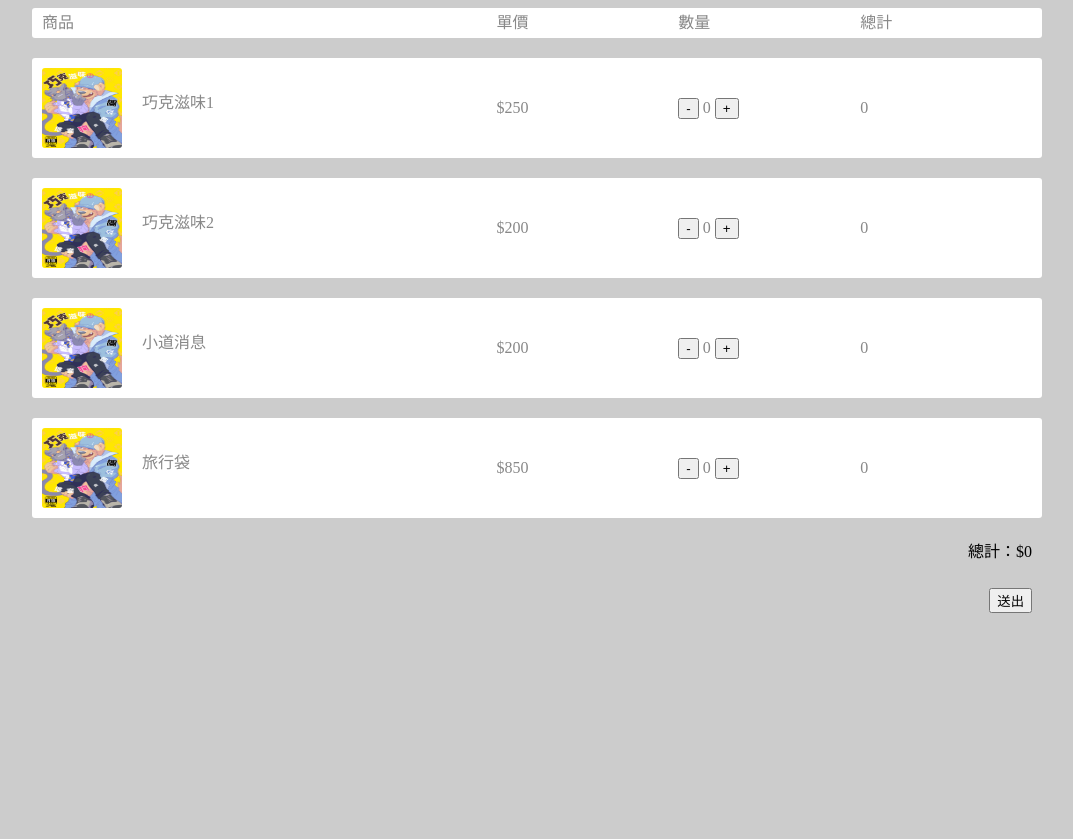
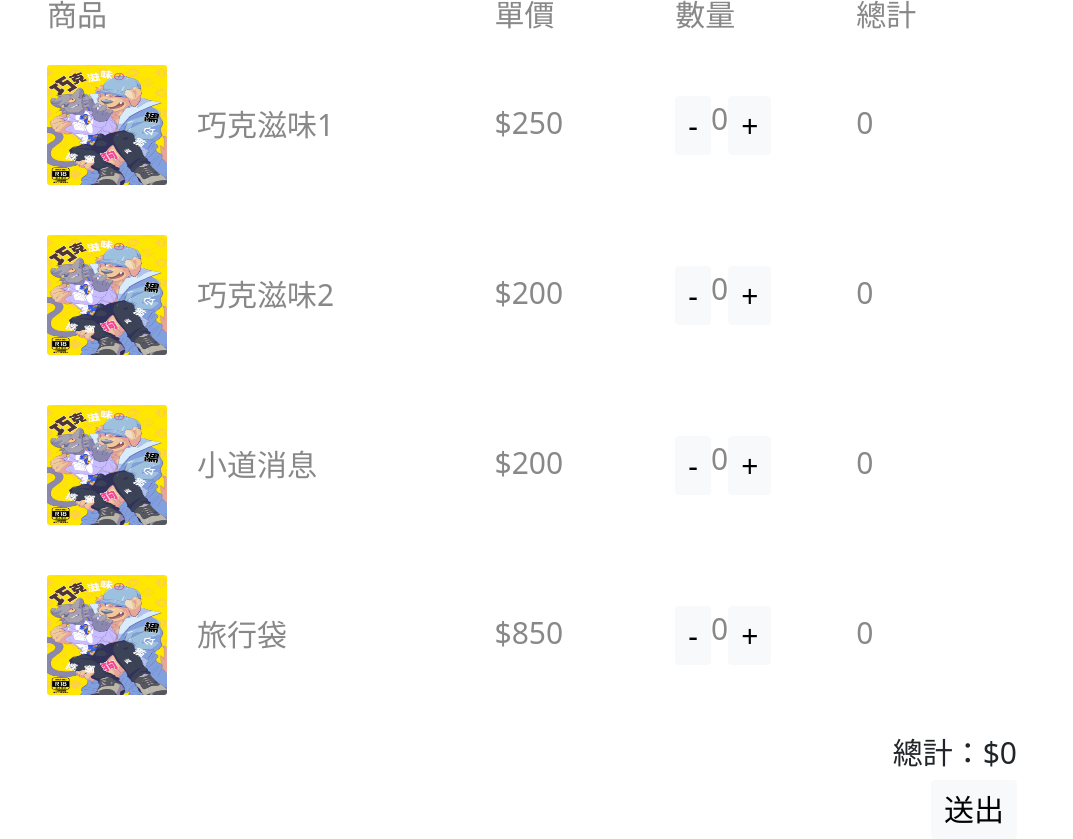
Before and after one commit to dragon-Siou/DogStore, a PHP site: page /index.html in a window 1280 px wide. Shown: the whole page, without its empty margins (103-1176 px from the left). Before the commit the page ends 613 px from the top, so only its background shows below. Run offline with PHP 8.4, Linux system fonts and the light colour scheme.

Commit message:
更新字體

```diff
--- a/css/index.css
+++ b/css/index.css
@@ -16,23 +16,28 @@ body{
     line-height: 30px;
 }
 .item_header .item_detail{
+
     width: 50%;
 }
 .item_body{
     margin-top: 20px;
-    height: 100px;
+    height: 150px;
     align-items: center;
 }
+
 .item_detail img{
-    width: 80px;
-    height: 80px;
+    width: 120px;
+    height: 120px;
     border-radius: 3px;
-    /* margin-top: 10px; */
+
     float: left;
 }
+
+
+
 .item_detail .name{
-    margin-left: 100px;
-    margin-top: 20px;
+    margin-left: 150px;
+    margin-top: 45px;
 }
 
 .total_box{
@@ -44,3 +49,19 @@ body{
     margin-top: 20px;
     text-align:right;
 }
+
+.item_detail_image_box{
+    width: 100px;
+    height: 100px;
+}
+/*
+.item_detail_image{
+    max-height:100%;
+
+    width:  auto;
+}
+*/
+
+.content_font{
+    font-size: 30px;
+}
--- a/index.html
+++ b/index.html
@@ -5,6 +5,7 @@
         <link rel="stylesheet" href="css/index.css">
         <script type="text/javascript" src="js/index.js"></script>
         <script src="https://unpkg.com/vue@3/dist/vue.global.js"></script>
+        <link href="https://cdn.jsdelivr.net/npm/bootstrap@5.0.0/dist/css/bootstrap.min.css" rel="stylesheet" integrity="sha384-wEmeIV1mKuiNpC+IOBjI7aAzPcEZeedi5yW5f2yOq55WWLwNGmvvx4Um1vskeMj0" crossorigin="anonymous">
         <meta charset="UTF-8" />
     </head>
 
@@ -13,36 +14,45 @@
         <div id="app">
             <div class="container">
                 <div class="item_header">
-                    <div class="item_detail">商品</div>
-                    <div class="price">單價</div>
-                    <div class="count">數量</div>
-                    <div class="amount">總計</div>
+                    <div class="item_detail"><span class="content_font">商品</span></div>
+                    <div class="price"><span class="content_font">單價</span></div>
+                    <div class="count"><span class="content_font">數量</span></div>
+                    <div class="amount"><span class="content_font">總計</span></div>
 
                 </div>
                 <div class="item_container" v-for="(item, index) in itemList">
                     <div class="item_header item_body">
                         <div class="item_detail">
-                            <img v-bind:src="item.imgUrl" alt="">
-                            <div class="name">{{item.itemName}}</div>
+
+                            <img class="item_detail_image" v-bind:src="item.imgUrl" alt="">
+
+                            <div class="name"><span class="content_font">{{item.itemName}}</span></div>
                         </div>
 
-                        <div class="price"><span>$</span>{{item.price}}</div>
+                        <div class="price"><span class="content_font">$</span><span class="content_font">{{item.price}}</span></div>
                         <div class="count">
-                            <button @click="handleSub(item)">-</button>
-                            {{item.count}}
-                            <button @click="handlePlus(item)">+</button>
+
+                            <button class="btn btn-light" @click="handleSub(item)">
+                                <span class="content_font">-</span>
+                            </button>
+
+                            <span class="content_font">{{item.count}}</span>
+
+                            <button class="btn btn-light" @click="handlePlus(item)">
+                                <span class="content_font">+</span>
+                            </button>
                         </div>
-                        <div class="amount">{{item.price * item.count}}</div>
+                        <div class="amount"><span class="content_font">{{item.price * item.count}}</span></div>
 
 
                     </div>
                 </div>
 
                 <div class = "total_box">
-                    <span>總計：${{totalPrice}}</span>
+                    <span class="content_font">總計：${{totalPrice}}</span>
                 </div>
                 <div class = "total_box">
-                    <button @click="buy">送出</button>
+                    <button class="btn btn-light" @click="buy"><span class="content_font">送出</span></button>
                 </div>
             </div>
         </div>
```
